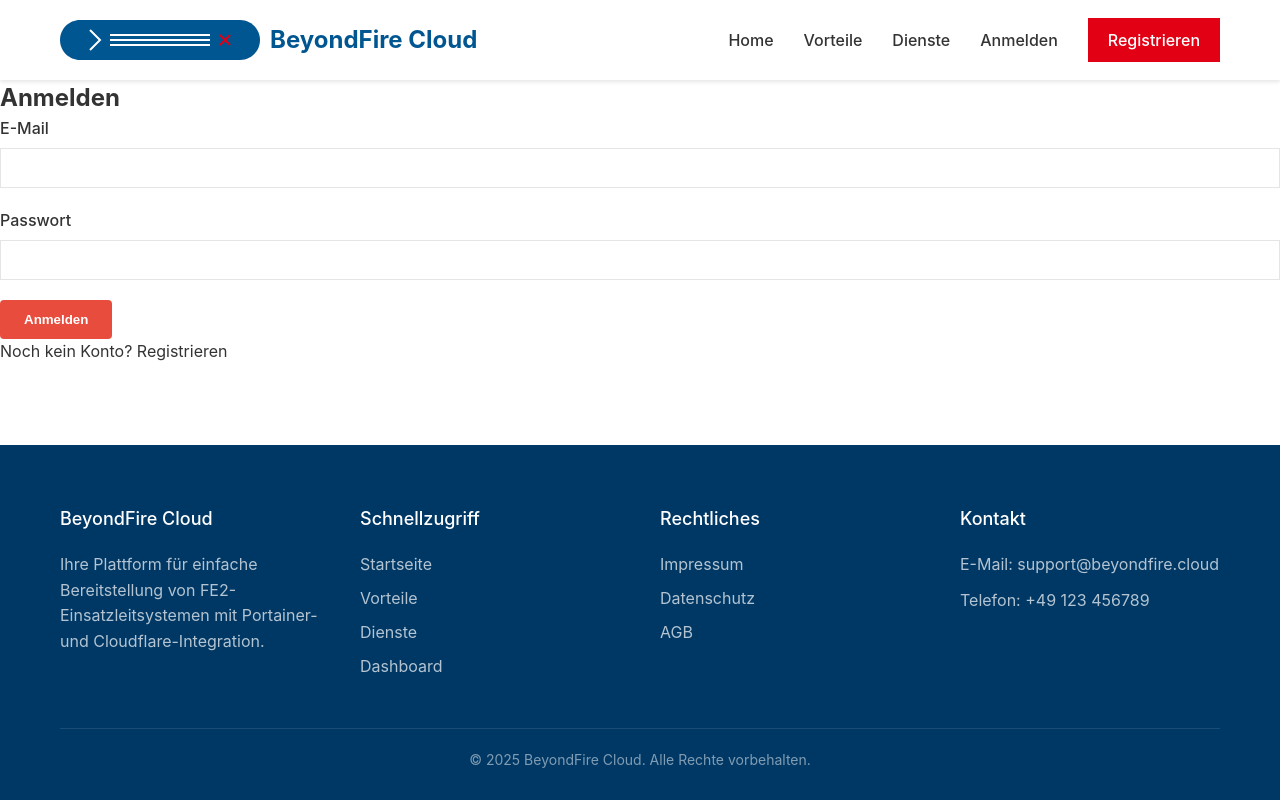
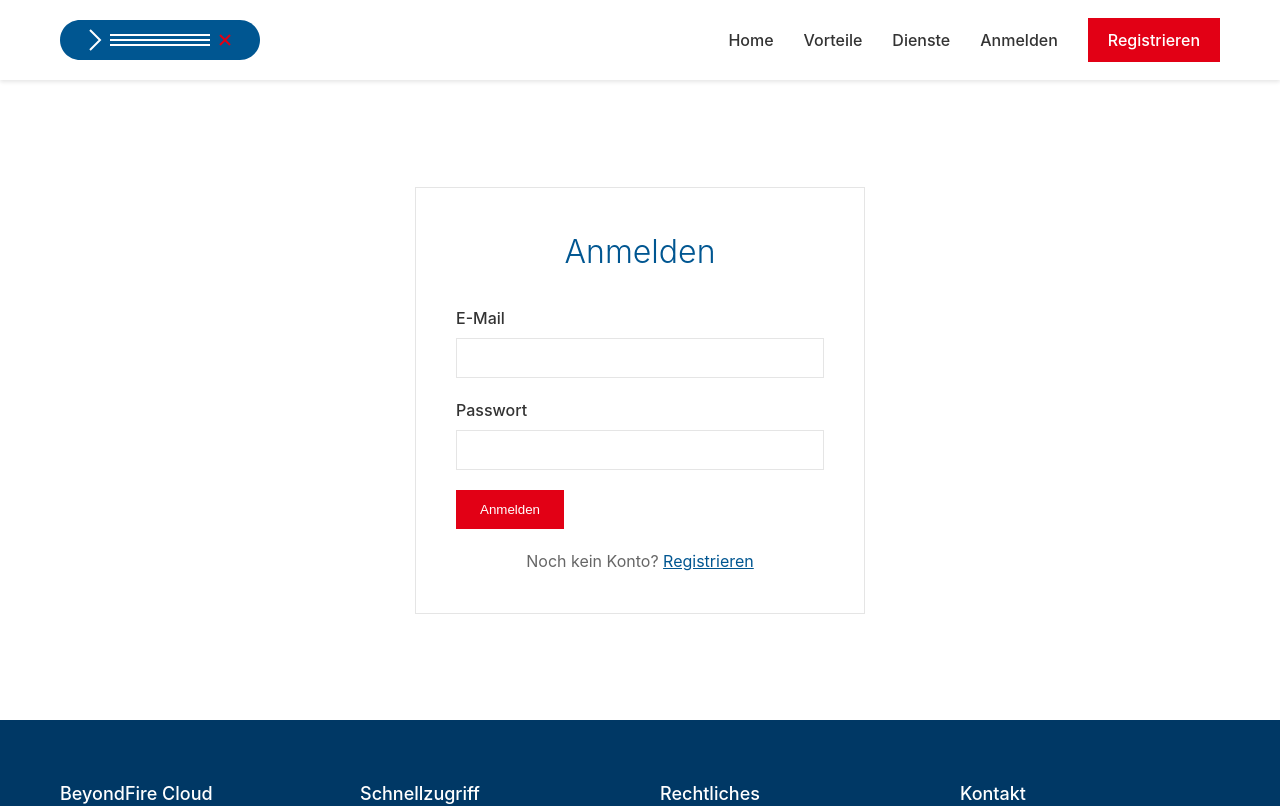
Before and after one commit to Mohijack/Docker-Hub, a React (Create React App) app in the folder frontend/: page /login in a window 1280 px wide. Shown: the top 806 px of the page. Built offline with nearby package versions, Linux system fonts and the light colour scheme.

Commit message:
ALPHA-1 : Style Change Frontend fix

```diff
--- a/frontend/public/index.html
+++ b/frontend/public/index.html
@@ -4,7 +4,7 @@
     <meta charset="utf-8" />
     <link rel="icon" href="%PUBLIC_URL%/favicon.svg" />
     <meta name="viewport" content="width=device-width, initial-scale=1" />
-    <meta name="theme-color" content="#000000" />
+    <meta name="theme-color" content="#005691" />
     <meta
       name="description"
       content="BeyondFire Cloud - FE2 Feuerwehr Einsatzleitsystem in der Cloud"
--- a/frontend/src/App.js
+++ b/frontend/src/App.js
@@ -1,6 +1,5 @@
 import React, { useState, useEffect } from 'react';
 import { BrowserRouter as Router, Routes, Route, Navigate } from 'react-router-dom';
-import './App.css';
 import './styles/bosch-theme.css';
 
 // Components
--- a/frontend/src/components/Dashboard/BookingList.js
+++ b/frontend/src/components/Dashboard/BookingList.js
@@ -102,7 +102,11 @@ function BookingList({ bookings, onDeploy, onSuspend, onResume }) {
             </div>
             <div className="booking-cell">
               <span className={`status-badge ${getStatusClass(booking.status)}`}>
-                {booking.status}
+                {booking.status === 'active' && 'Aktiv'}
+                {booking.status === 'pending' && 'Ausstehend'}
+                {booking.status === 'deploying' && 'Wird bereitgestellt'}
+                {booking.status === 'suspended' && 'Pausiert'}
+                {booking.status === 'failed' && 'Fehlgeschlagen'}
               </span>
             </div>
             <div className="booking-cell">
--- a/frontend/src/components/Home/Home.js
+++ b/frontend/src/components/Home/Home.js
@@ -1,6 +1,5 @@
 import React from 'react';
 import { Link } from 'react-router-dom';
-import './Home.css';
 
 function Home() {
   return (
--- a/frontend/src/components/Layout/Navbar.js
+++ b/frontend/src/components/Layout/Navbar.js
@@ -20,8 +20,8 @@ function Navbar({ user, onLogout }) {
     <nav className="navbar">
       <div className="navbar-container">
         <Link to="/" className="navbar-logo">
-          <img src="/logo.svg" alt="BeyondFire Cloud Logo" />
-          BeyondFire Cloud
+          <img src="/logo.svg" alt="BeyondFire Cloud Logo" width="200" height="40" />
+          <span>BeyondFire Cloud</span>
         </Link>
 
         <div className="navbar-menu">
--- a/frontend/src/styles/bosch-theme.css
+++ b/frontend/src/styles/bosch-theme.css
@@ -1,4 +1,10 @@
 /* Bosch Security Theme - Inspired by https://www.boschsecurity.com/de/de/ */
+
+* {
+  box-sizing: border-box;
+  margin: 0;
+  padding: 0;
+}
 
 :root {
   --bosch-blue: #005691;
@@ -22,6 +28,43 @@ body {
   margin: 0;
   padding: 0;
   line-height: 1.5;
+}
+
+.App {
+  display: flex;
+  flex-direction: column;
+  min-height: 100vh;
+}
+
+.main-content {
+  flex: 1;
+}
+
+.loading {
+  display: flex;
+  justify-content: center;
+  align-items: center;
+  height: 100vh;
+  font-size: 1.5rem;
+  color: var(--bosch-light-text);
+}
+
+.error-message {
+  background-color: #ffebee;
+  color: var(--bosch-red);
+  padding: 15px;
+  margin-bottom: 20px;
+  text-align: center;
+  border-left: 4px solid var(--bosch-red);
+}
+
+.success-message {
+  background-color: #e8f5e9;
+  color: #2e7d32;
+  padding: 15px;
+  margin-bottom: 20px;
+  text-align: center;
+  border-left: 4px solid #2e7d32;
 }
 
 /* Header Styles */
@@ -51,8 +94,12 @@ body {
 }
 
 .navbar-logo img {
-  height: 40px;
   margin-right: 10px;
+  display: block;
+}
+
+.navbar-logo span {
+  display: none; /* Hide the text next to the logo */
 }
 
 .navbar-menu {
@@ -83,6 +130,20 @@ body {
 
 .register-button:hover {
   background-color: #c5000f;
+}
+
+.logout-button {
+  background: none;
+  border: none;
+  cursor: pointer;
+  font-size: 16px;
+  color: var(--bosch-text);
+  font-weight: 500;
+  transition: color 0.3s;
+}
+
+.logout-button:hover {
+  color: var(--bosch-red);
 }
 
 /* Hero Section */
@@ -128,10 +189,16 @@ body {
   transition: background-color 0.3s;
   border: none;
   cursor: pointer;
+  text-align: center;
 }
 
 .btn-primary:hover {
   background-color: #c5000f;
+}
+
+.btn-primary:disabled {
+  background-color: #f5a5a5;
+  cursor: not-allowed;
 }
 
 .btn-secondary {
@@ -144,11 +211,33 @@ body {
   font-weight: 500;
   border: 1px solid var(--bosch-white);
   transition: background-color 0.3s, color 0.3s;
+  cursor: pointer;
+  text-align: center;
 }
 
 .btn-secondary:hover {
   background-color: var(--bosch-white);
   color: var(--bosch-blue);
+}
+
+/* Dark version of secondary button for non-hero sections */
+.btn-secondary-dark {
+  display: inline-block;
+  background-color: transparent;
+  color: var(--bosch-blue);
+  padding: 12px 24px;
+  border-radius: 0;
+  text-decoration: none;
+  font-weight: 500;
+  border: 1px solid var(--bosch-blue);
+  transition: background-color 0.3s, color 0.3s;
+  cursor: pointer;
+  text-align: center;
+}
+
+.btn-secondary-dark:hover {
+  background-color: var(--bosch-blue);
+  color: var(--bosch-white);
 }
 
 /* Features Section */
@@ -421,6 +510,79 @@ body {
   font-size: 14px;
 }
 
+/* Form Styles */
+.form-group {
+  margin-bottom: 25px;
+}
+
+.form-group label {
+  display: block;
+  margin-bottom: 8px;
+  font-weight: 500;
+  color: var(--bosch-text);
+}
+
+.form-group input {
+  width: 100%;
+  padding: 12px;
+  border: 1px solid var(--bosch-border);
+  font-size: 16px;
+  transition: border-color 0.3s;
+}
+
+.form-group input:focus {
+  outline: none;
+  border-color: var(--bosch-blue);
+}
+
+.form-group small {
+  display: block;
+  margin-top: 5px;
+  color: var(--bosch-light-text);
+  font-size: 12px;
+}
+
+/* Auth Styles */
+.auth-container {
+  display: flex;
+  justify-content: center;
+  align-items: center;
+  min-height: 80vh;
+  padding: 20px;
+}
+
+.auth-card {
+  background-color: var(--bosch-white);
+  border: 1px solid var(--bosch-border);
+  padding: 40px;
+  width: 100%;
+  max-width: 450px;
+}
+
+.auth-card h2 {
+  margin-bottom: 30px;
+  text-align: center;
+  color: var(--bosch-blue);
+  font-weight: 300;
+  font-size: 2rem;
+}
+
+.auth-link {
+  margin-top: 20px;
+  text-align: center;
+  color: var(--bosch-light-text);
+}
+
+.auth-link span {
+  color: var(--bosch-blue);
+  cursor: pointer;
+  text-decoration: underline;
+}
+
+.auth-link span:hover {
+  color: var(--bosch-light-blue);
+}
+
 /* Dashboard Styles */
 .dashboard {
   max-width: 1200px;
@@ -471,6 +633,7 @@ body {
   border: 1px solid var(--bosch-border);
   padding: 30px;
   transition: transform 0.3s, box-shadow 0.3s;
+  border-left: 4px solid var(--bosch-blue);
 }
 
 .service-card:hover {
@@ -515,6 +678,20 @@ body {
   margin-bottom: 20px;
   color: var(--bosch-blue);
   font-weight: 500;
+  font-size: 1.5rem;
+}
+
+.booking-form .service-description {
+  color: var(--bosch-light-text);
+  margin-bottom: 20px;
+  line-height: 1.6;
+}
+
+.booking-form .service-price {
+  font-weight: bold;
+  color: var(--bosch-red);
+  font-size: 1.2rem;
+  margin-bottom: 30px;
 }
 
 .form-group {
@@ -557,6 +734,7 @@ body {
   display: flex;
   justify-content: space-between;
   margin-top: 30px;
+  gap: 20px;
 }
 
 /* Booking List Styles */
@@ -571,12 +749,18 @@ body {
   background-color: var(--bosch-blue);
   color: var(--bosch-white);
   font-weight: 500;
+  padding: 15px 0;
 }
 
 .booking-row {
   display: grid;
   grid-template-columns: 2fr 2fr 1fr 1fr;
   border-bottom: 1px solid var(--bosch-border);
+  transition: background-color 0.3s;
+}
+
+.booking-row:hover {
+  background-color: var(--bosch-gray);
 }
 
 .booking-cell {
@@ -617,31 +801,37 @@ body {
   font-size: 12px;
   font-weight: 500;
   text-transform: uppercase;
+  border-left: 3px solid transparent;
 }
 
 .status-active {
   background-color: #e8f5e9;
   color: #2e7d32;
+  border-left-color: #2e7d32;
 }
 
 .status-pending {
   background-color: #fff8e1;
   color: #f57f17;
+  border-left-color: #f57f17;
 }
 
 .status-deploying {
   background-color: #e3f2fd;
   color: var(--bosch-blue);
+  border-left-color: var(--bosch-blue);
 }
 
 .status-suspended {
   background-color: var(--bosch-gray);
   color: var(--bosch-dark-gray);
+  border-left-color: var(--bosch-dark-gray);
 }
 
 .status-failed {
   background-color: #ffebee;
   color: var(--bosch-red);
+  border-left-color: var(--bosch-red);
 }
 
 .btn-action {
@@ -653,6 +843,8 @@ body {
   cursor: pointer;
   font-size: 14px;
   transition: background-color 0.2s;
+  min-width: 100px;
+  text-align: center;
 }
 
 .btn-action:hover {
```
